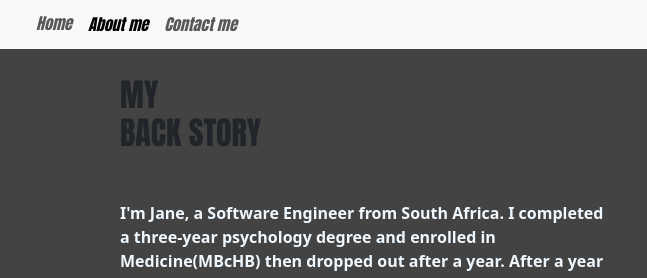
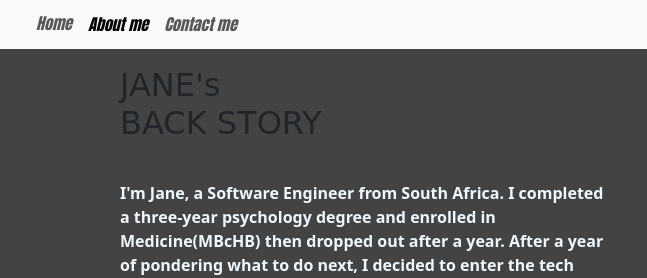
Before and after one commit to Janelle-Madima/MY-PORTFOLIO-PROJECT, a plain HTML site: page about.html in a window 1280 px wide. Shown: the top 278 px of the page, 0-647 px from the left. Drawn offline with nearby package versions, Linux system fonts and the light colour scheme; a web font is replaced by a local one.

Commit message:
Adding CSS

```diff
--- a/about.html
+++ b/about.html
@@ -80,7 +80,7 @@
           <p class="name"></p>
           <strong>
             <h1 class="aboutH1">
-              MY <br />
+              JANE's <br />
               BACK STORY
             </h1>
           </strong>
--- a/design.css
+++ b/design.css
@@ -164,15 +164,8 @@ p {
 h1 {
   display: block;
   font-size: 2em;
-
-  font-family: Impact, Haettenschweiler, "Arial Narrow Bold", sans-serif;
-  padding: 20px;
-  padding-left: 120px;
-  padding: 20px;
-  padding-left: 120px;
-  padding: 20px;
-  padding-left: 120px;
-  padding: 20px;
+  font-family: cursive;
+  padding: 10px;
   padding-left: 120px;
 }
 .d-flex {
```
